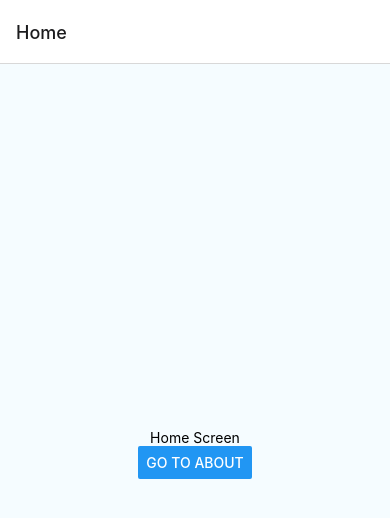
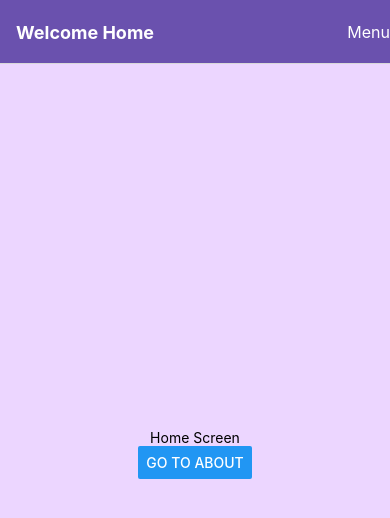
Before and after one commit to itsparasbisht/rn-starter, a React Native app: screen /Home in a window 390 px wide. Shown: the top 518 px of the page. Built offline with nearby package versions, Linux system fonts and the light colour scheme.

Commit message:
options on navigation

```diff
--- a/App.js
+++ b/App.js
@@ -2,14 +2,40 @@
 import { createNativeStackNavigator } from "@react-navigation/native-stack";
 import AboutScreen from "./screens/AboutScreen";
 import HomeScreen from "./screens/HomeScreen";
+import { Pressable, Text } from "react-native";
 
 const Stack = createNativeStackNavigator();
 
 export default function App() {
   return (
     <NavigationContainer>
-      <Stack.Navigator initialRouteName="Home">
-        <Stack.Screen name="Home" component={HomeScreen} />
+      <Stack.Navigator
+        initialRouteName="Home"
+        screenOptions={{
+          headerStyle: {
+            backgroundColor: "#6a51ae",
+          },
+          headerTintColor: "#fff",
+          headerTitleStyle: {
+            fontWeight: "bold",
+          },
+          headerRight: () => (
+            <Pressable onPress={() => alert("Menu button pressed!")}>
+              <Text style={{ color: "#fff", fontSize: 16 }}>Menu</Text>
+            </Pressable>
+          ),
+          contentStyle: {
+            backgroundColor: "#ecd6ff",
+          },
+        }}
+      >
+        <Stack.Screen
+          name="Home"
+          component={HomeScreen}
+          options={{
+            title: "Welcome Home",
+          }}
+        />
         <Stack.Screen
           name="About"
           component={AboutScreen}
--- a/screens/AboutScreen.js
+++ b/screens/AboutScreen.js
@@ -1,7 +1,14 @@
+import { useLayoutEffect } from "react";
 import { View, Text, StyleSheet, Button } from "react-native";
 
 export default function AboutScreen({ navigation, route }) {
   const { name } = route.params;
+
+  useLayoutEffect(() => {
+    navigation.setOptions({
+      title: name,
+    });
+  }, [navigation, name]);
 
   return (
     <View style={styles.container}>
--- a/screens/HomeScreen.js
+++ b/screens/HomeScreen.js
@@ -17,6 +17,5 @@
     flex: 1,
     justifyContent: "center",
     alignItems: "center",
-    backgroundColor: "#F5FCFF",
   },
 });
```
